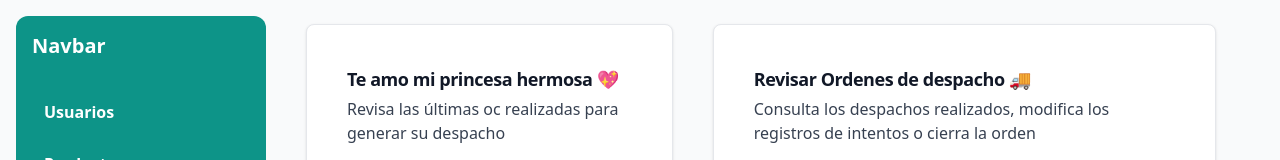
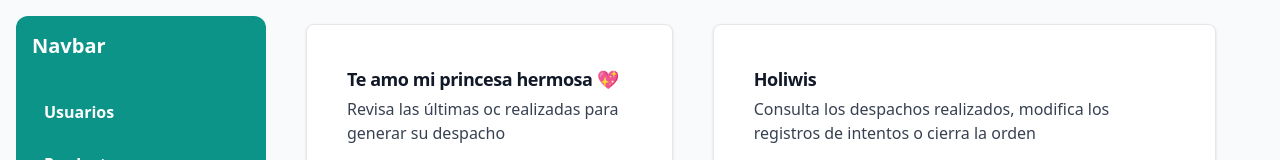
Before and after one commit to JothanLi/front_despacho, a React (Vite) app in the folder front_despacho/: page / in a window 1280 px wide. Shown: the top 160 px of the page. Built offline with nearby package versions, Linux system fonts and the light colour scheme.

Commit message:
Cambo titulos para pruebas

```diff
--- a/front_despacho/src/componentes/CrudAdmin/PruebaCards.jsx
+++ b/front_despacho/src/componentes/CrudAdmin/PruebaCards.jsx
@@ -20,7 +20,7 @@ export const PruebaCards = () => {
           }}
         />
         <CardComponent
-          title="Revisar Ordenes de despacho 🚚"
+          title="Holiwis"
           description="Consulta los despachos realizados, modifica los registros de intentos o cierra la orden"
           buttonText="Consultar"
           onClick={() => {
```
